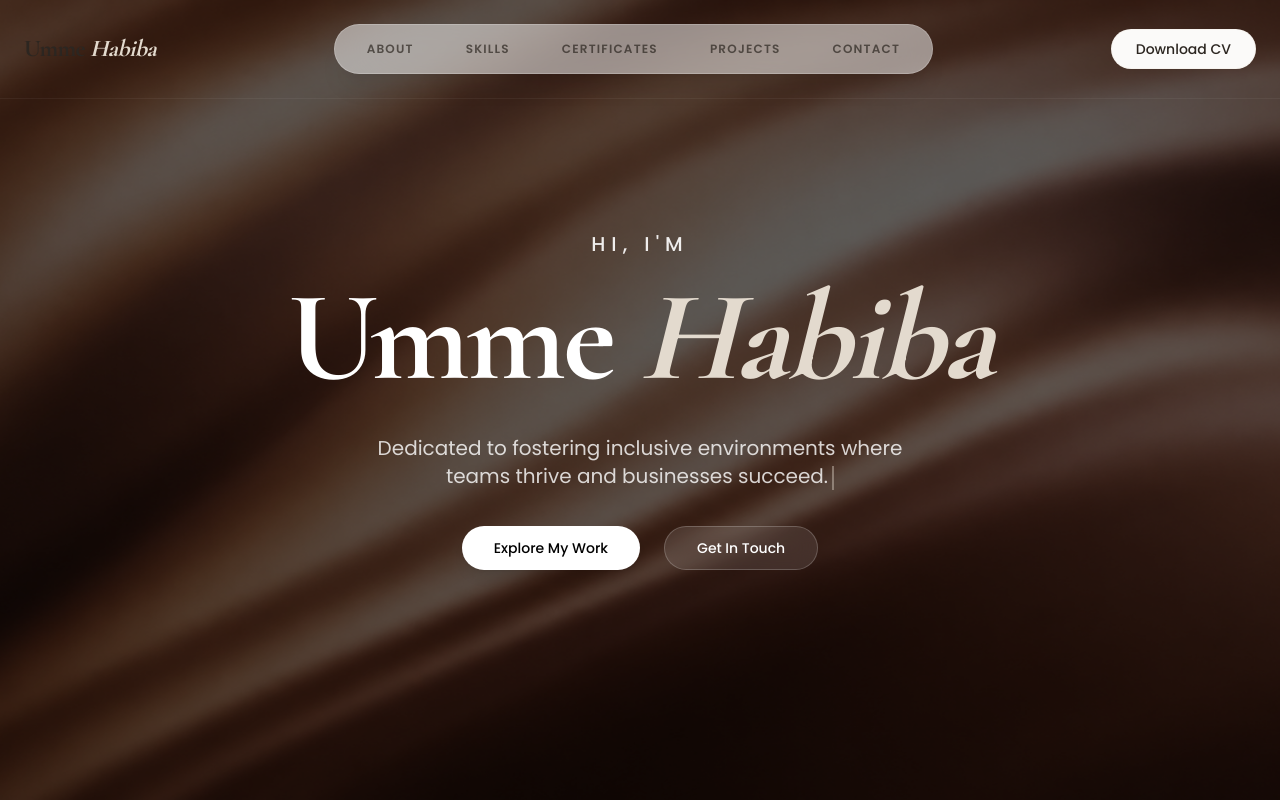
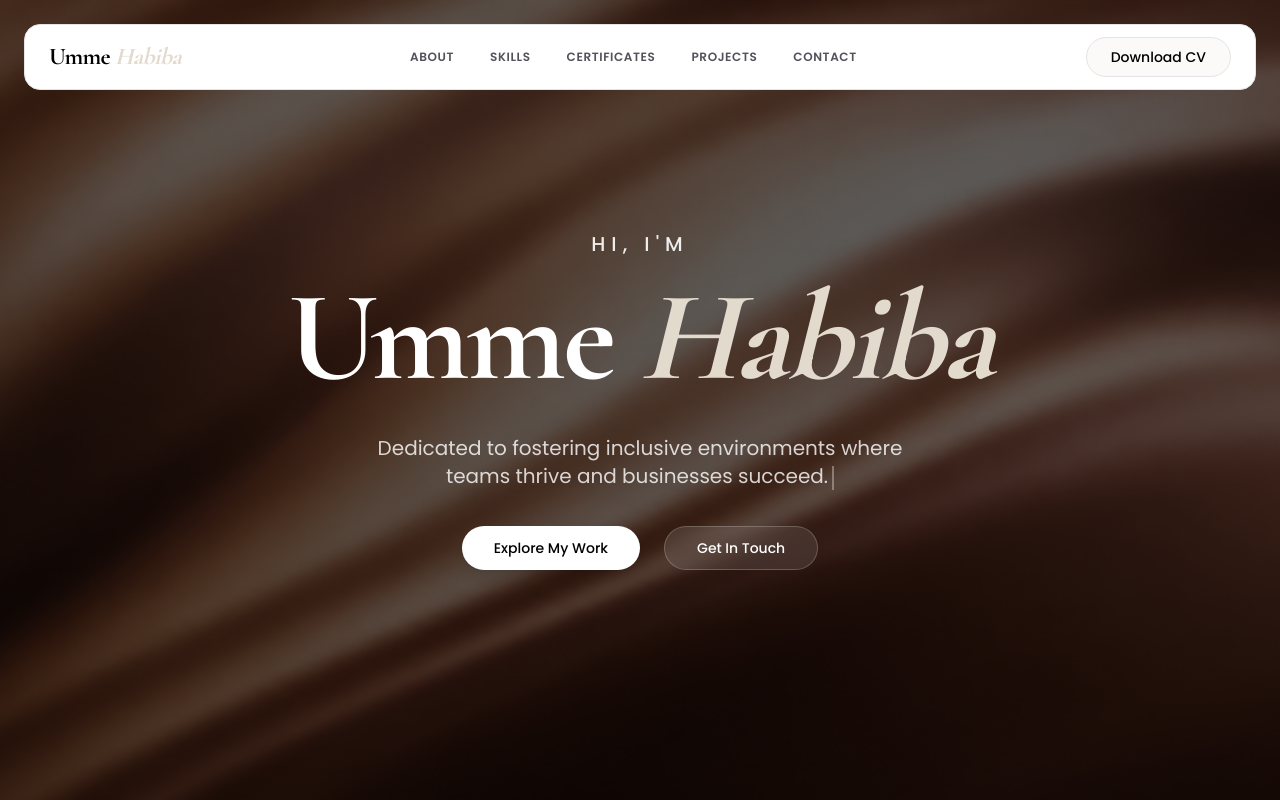
Before and after one commit to Ahsan6786/ummehabiba, a Next.js app: page / in a window 1280 px wide. Shown: the top 800 px of the page. Built offline with nearby package versions, Linux system fonts and the light colour scheme.

Commit message:
Simplified navigation bar and fixed logo visibility

```diff
--- a/src/components/common/Header.tsx
+++ b/src/components/common/Header.tsx
@@ -25,38 +25,40 @@ export function Header() {
   ];
 
   return (
-    <header className={`fixed left-0 right-0 z-50 transition-all duration-500 ${isScrolled ? 'top-6 px-4 md:px-0' : 'top-0 px-0'}`}>
-      <div className={`container mx-auto transition-all duration-500 ${
-        isScrolled
-          ? 'bg-white/90 dark:bg-zinc-950/90 backdrop-blur-2xl border border-white/20 dark:border-zinc-800/50 rounded-full px-6 py-2 shadow-2xl shadow-black/10 max-w-6xl'
-          : 'bg-transparent py-6 border-b border-white/5'
-      } flex justify-between items-center`}>
-        <a href="#home" className={`font-bold font-display tracking-tight transition-all duration-500 ${isScrolled ? 'text-lg md:text-xl' : 'text-2xl'}`}>
+    <header className="fixed top-0 left-0 right-0 z-50 flex justify-center p-4 md:p-6 pointer-events-none">
+      <div className={`w-full max-w-7xl bg-white dark:bg-zinc-950 border border-zinc-200 dark:border-zinc-800 transition-all duration-500 pointer-events-auto flex justify-between items-center px-6 py-3
+        ${isScrolled
+          ? 'rounded-full shadow-2xl shadow-black/5 bg-white/90 dark:bg-zinc-950/90 backdrop-blur-xl translate-y-0'
+          : 'rounded-2xl shadow-none'
+        }`}>
+        <a href="#home" className="text-xl md:text-2xl font-bold font-display tracking-tight text-black dark:text-white hover:opacity-70 transition-opacity">
           Umme <span className="text-primary italic">Habiba</span>
         </a>
-        <nav className={`hidden md:flex items-center space-x-1 transition-all duration-500 ${isScrolled ? 'bg-transparent border-none shadow-none' : 'bg-white/50 dark:bg-zinc-900/50 backdrop-blur-2xl border border-white/20 dark:border-zinc-800/20 rounded-full px-2 py-1.5 shadow-xl shadow-black/5'}`}>
+
+        <nav className="hidden md:flex items-center gap-1">
           {navLinks.map((link) => (
             <a
               key={link.href}
               href={link.href}
-              className={`text-xs font-black uppercase tracking-widest px-6 py-2.5 rounded-full transition-all duration-300 hover:bg-foreground hover:text-background hover:scale-105 active:scale-95 ${isScrolled ? 'text-foreground/80' : 'text-foreground/70'}`}
+              className="text-xs font-bold uppercase tracking-wider px-4 py-2 rounded-full transition-all duration-300 hover:bg-zinc-100 dark:hover:bg-zinc-800 text-zinc-600 dark:text-zinc-400 hover:text-black dark:hover:text-white"
             >
               {link.label}
             </a>
           ))}
         </nav>
-        <div className="hidden md:flex items-center gap-4">
-           <Button asChild variant="outline" className={`rounded-full border-primary/20 hover:border-primary/50 transition-all duration-500 ${isScrolled ? 'px-4 py-1 text-[10px] uppercase font-black tracking-widest' : 'px-6 py-2'}`}>
+
+        <div className="flex items-center gap-4">
+           <Button asChild variant="outline" className="hidden md:flex rounded-full px-6 border-zinc-200 dark:border-zinc-800 hover:bg-zinc-50 dark:hover:bg-zinc-900 text-black dark:text-white">
             <a href="/Umme-Habiba-CV.pdf" download>Download CV</a>
            </Button>
-        </div>
+
            <Sheet>
              <SheetTrigger asChild className="md:hidden">
-            <Button variant="ghost" size="icon" className="rounded-full">
+               <Button variant="ghost" size="icon" className="rounded-full text-black dark:text-white">
                  <Menu className="h-6 w-6" />
                </Button>
              </SheetTrigger>
-          <SheetContent side="right" className="w-full sm:w-full border-none bg-white p-0 flex flex-col z-[100]">
+             <SheetContent side="right" className="w-full border-none bg-white p-0 flex flex-col z-[100]">
                <div className="flex justify-between items-center px-6 py-4 border-b border-zinc-100">
                  <a href="#home" className="text-2xl font-bold font-display tracking-tight text-black">Umme Habiba</a>
                  <SheetClose asChild>
@@ -70,10 +72,7 @@ export function Header() {
                  <nav className="flex flex-col gap-8">
                    {navLinks.map((link) => (
                      <SheetClose asChild key={link.href}>
-                    <a
-                      href={link.href}
-                      className="text-4xl font-display font-bold text-black hover:text-primary transition-all duration-300"
-                    >
+                       <a href={link.href} className="text-4xl font-display font-bold text-black hover:text-primary transition-all duration-300">
                          {link.label}
                        </a>
                      </SheetClose>
@@ -89,6 +88,7 @@ export function Header() {
              </SheetContent>
            </Sheet>
         </div>
+      </div>
     </header>
   );
 }
```
Lines whose indentation alone changed are shown as unchanged.
